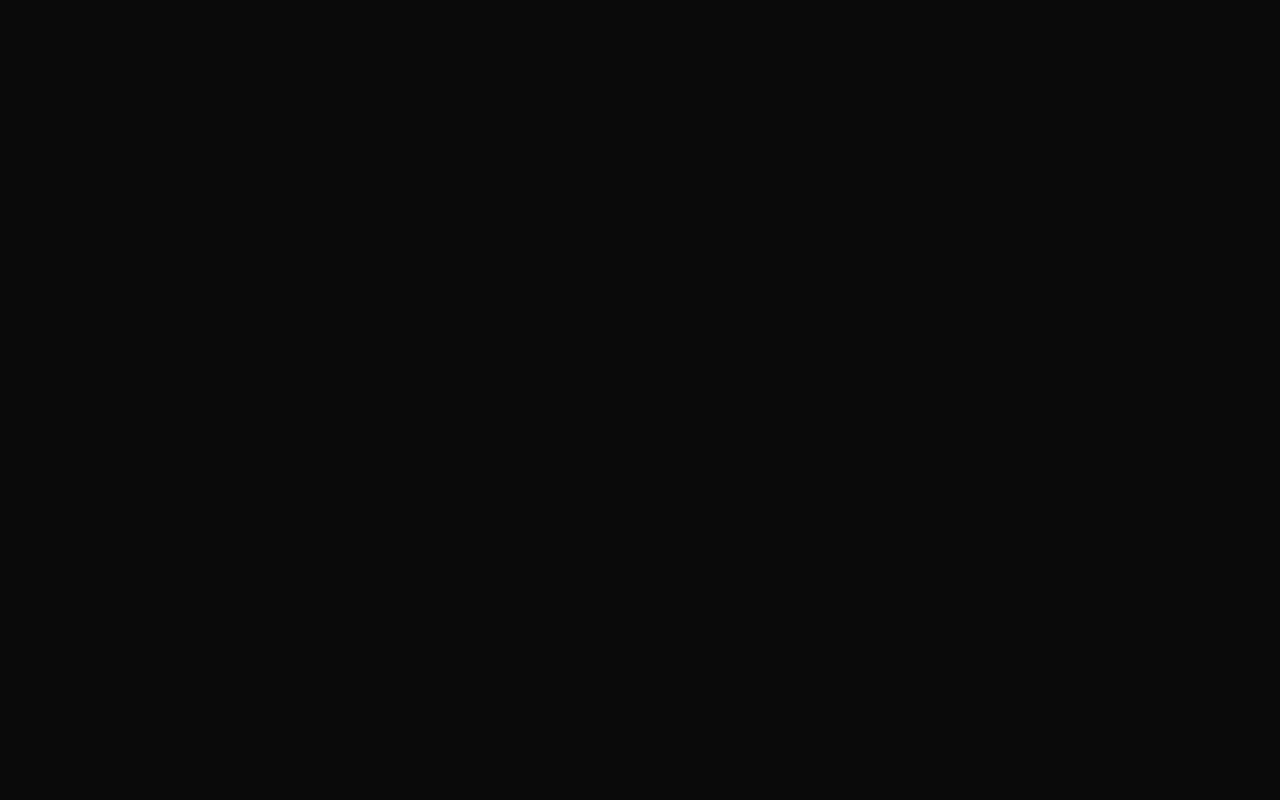
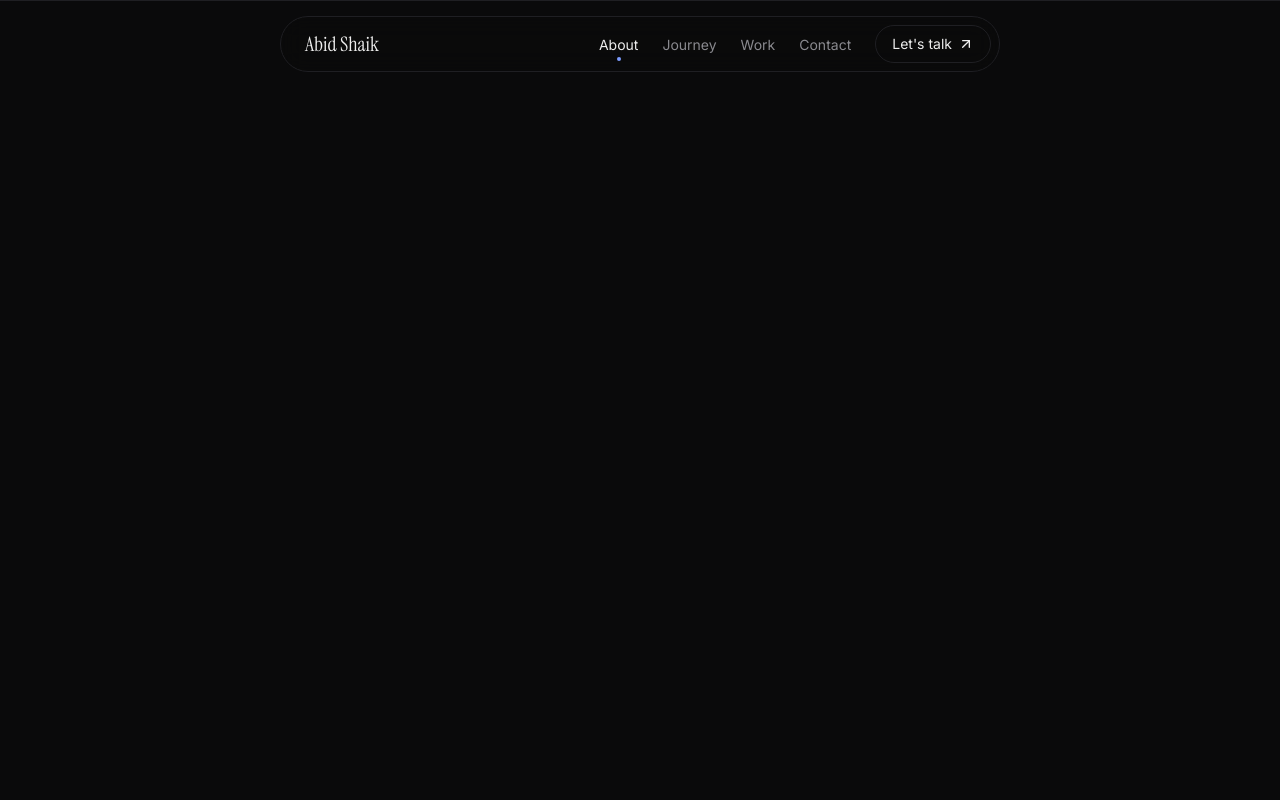
Before and after one commit to shaikabid776-ui/portfolio, a Next.js app: page / in a window 1280 px wide. Shown: the top 800 px of the page. Built offline with nearby package versions, Linux system fonts and the light colour scheme.

Commit message:
feat: add floating navbar with active section and mobile menu

```diff
--- a/src/app/globals.css
+++ b/src/app/globals.css
@@ -23,6 +23,17 @@ html {
   color-scheme: dark;
 }
 
+@media (prefers-reduced-motion: no-preference) {
+  html {
+    scroll-behavior: smooth;
+  }
+}
+
+/* Keeps section tops clear of the fixed navbar after an anchor jump. */
+section[id] {
+  scroll-margin-top: 6rem;
+}
+
 body {
   background: var(--bg);
   color: var(--fg);
--- a/src/app/layout.tsx
+++ b/src/app/layout.tsx
@@ -1,5 +1,6 @@
 import type { Metadata } from "next";
 import { Instrument_Serif, Inter, JetBrains_Mono } from "next/font/google";
+import Navbar from "@/components/Navbar";
 import "./globals.css";
 
 const instrumentSerif = Instrument_Serif({
@@ -30,7 +31,10 @@ export default function RootLayout({ children }: LayoutProps<"/">) {
       lang="en"
       className={`${instrumentSerif.variable} ${inter.variable} ${jetbrainsMono.variable} h-full antialiased`}
     >
-      <body className="min-h-full flex flex-col">{children}</body>
+      <body id="top" className="min-h-full flex flex-col">
+        <Navbar />
+        {children}
+      </body>
     </html>
   );
 }
--- a/src/app/page.tsx
+++ b/src/app/page.tsx
@@ -1,9 +1,18 @@
 import Container from "@/components/ui/Container";
+import { navigation } from "@/data/content";
 
 export default function Home() {
   return (
     <main className="flex-1">
-      <Container />
+      {navigation.links.map((link) => (
+        <section
+          key={link.sectionId}
+          id={link.sectionId}
+          className="min-h-screen border-t border-line"
+        >
+          <Container />
+        </section>
+      ))}
     </main>
   );
 }
--- /dev/null
+++ b/src/components/Navbar.tsx
@@ -0,0 +1,141 @@
+"use client";
+
+import { useEffect, useRef, useState } from "react";
+import { ArrowUpRight } from "lucide-react";
+import { navigation, profile } from "@/data/content";
+import { useActiveSection } from "@/hooks/useActiveSection";
+
+const sectionIds = navigation.links.map((link) => link.sectionId);
+
+const focusRing =
+  "outline-none focus-visible:outline-2 focus-visible:outline-offset-4 focus-visible:outline-accent";
+
+export default function Navbar() {
+  const activeSectionId = useActiveSection(sectionIds);
+  const [isMenuOpen, setIsMenuOpen] = useState(false);
+  const headerRef = useRef<HTMLElement>(null);
+  const menuButtonRef = useRef<HTMLButtonElement>(null);
+
+  useEffect(() => {
+    if (!isMenuOpen) {
+      return;
+    }
+
+    function handleKeyDown(event: KeyboardEvent) {
+      if (event.key === "Escape") {
+        setIsMenuOpen(false);
+        menuButtonRef.current?.focus();
+      }
+    }
+
+    function handlePointerDown(event: PointerEvent) {
+      if (!headerRef.current?.contains(event.target as Node)) {
+        setIsMenuOpen(false);
+      }
+    }
+
+    document.addEventListener("keydown", handleKeyDown);
+    document.addEventListener("pointerdown", handlePointerDown);
+
+    return () => {
+      document.removeEventListener("keydown", handleKeyDown);
+      document.removeEventListener("pointerdown", handlePointerDown);
+    };
+  }, [isMenuOpen]);
+
+  return (
+    <header
+      ref={headerRef}
+      className="fixed inset-x-0 top-4 z-50 mx-auto w-[calc(100%-2rem)] max-w-[720px]"
+    >
+      <div className="flex items-center gap-6 rounded-full border border-line bg-bg/70 py-2 pr-2 pl-6 backdrop-blur-md">
+        <a href="#top" className={`font-serif text-xl ${focusRing}`}>
+          {profile.name}
+        </a>
+
+        <nav className="ml-auto hidden md:block">
+          <ul className="flex items-center gap-6">
+            {navigation.links.map((link) => {
+              const isActive = link.sectionId === activeSectionId;
+
+              return (
+                <li key={link.sectionId}>
+                  <a
+                    href={`#${link.sectionId}`}
+                    aria-current={isActive ? "location" : undefined}
+                    className={`relative text-sm transition-colors hover:text-fg motion-reduce:transition-none ${
+                      isActive ? "text-fg" : "text-muted"
+                    } ${focusRing}`}
+                  >
+                    {link.label}
+                    {isActive && (
+                      <span
+                        aria-hidden="true"
+                        className="absolute -bottom-2 left-1/2 size-1 -translate-x-1/2 rounded-full bg-accent"
+                      />
+                    )}
+                  </a>
+                </li>
+              );
+            })}
+          </ul>
+        </nav>
+
+        <div className="ml-auto flex items-center gap-2 md:ml-0">
+          <a
+            href={`#${navigation.callToAction.sectionId}`}
+            className={`group flex items-center gap-1.5 rounded-full border border-line px-4 py-2 text-sm transition-colors hover:border-accent motion-reduce:transition-none ${focusRing}`}
+          >
+            {navigation.callToAction.label}
+            <ArrowUpRight
+              aria-hidden="true"
+              className="size-4 transition-colors group-hover:text-accent motion-reduce:transition-none"
+            />
+          </a>
+
+          <button
+            ref={menuButtonRef}
+            type="button"
+            aria-expanded={isMenuOpen}
+            aria-controls="mobile-navigation"
+            onClick={() => setIsMenuOpen((isOpen) => !isOpen)}
+            className={`rounded-full px-4 py-2 text-sm text-muted transition-colors hover:text-fg motion-reduce:transition-none md:hidden ${focusRing}`}
+          >
+            {navigation.menuLabel}
+          </button>
+        </div>
+      </div>
+
+      <nav
+        id="mobile-navigation"
+        hidden={!isMenuOpen}
+        className="mt-2 rounded-3xl border border-line bg-bg/90 p-2 backdrop-blur-md md:hidden"
+      >
+        <ul>
+          {navigation.links.map((link) => {
+            const isActive = link.sectionId === activeSectionId;
+
+            return (
+              <li key={link.sectionId}>
+                <a
+                  href={`#${link.sectionId}`}
+                  aria-current={isActive ? "location" : undefined}
+                  onClick={() => setIsMenuOpen(false)}
+                  className={`flex items-center gap-3 rounded-2xl px-4 py-3 text-sm transition-colors hover:text-fg motion-reduce:transition-none ${
+                    isActive ? "text-fg" : "text-muted"
+                  } ${focusRing}`}
+                >
+                  <span
+                    aria-hidden="true"
+                    className={`size-1.5 rounded-full ${isActive ? "bg-accent" : "bg-line"}`}
+                  />
+                  {link.label}
+                </a>
+              </li>
+            );
+          })}
+        </ul>
+      </nav>
+    </header>
+  );
+}
--- a/src/data/content.ts
+++ b/src/data/content.ts
@@ -38,6 +38,17 @@ export type WorkItem = {
   image?: string;
 };
 
+export type NavigationLink = {
+  label: string;
+  sectionId: string;
+};
+
+export type Navigation = {
+  links: NavigationLink[];
+  callToAction: NavigationLink;
+  menuLabel: string;
+};
+
 export const profile: Profile = {
   name: "Abid Shaik",
   role: "Frontend Engineer → Full Stack",
@@ -48,6 +59,17 @@ export const profile: Profile = {
   github: "https://github.com/shaikabid776-ui",
   linkedin: "https://linkedin.com/in/abid-shaik1",
   resume: "/Abid_Shaik_Resume.pdf",
+};
+
+export const navigation: Navigation = {
+  links: [
+    { label: "About", sectionId: "about" },
+    { label: "Journey", sectionId: "journey" },
+    { label: "Work", sectionId: "work" },
+    { label: "Contact", sectionId: "contact" },
+  ],
+  callToAction: { label: "Let's talk", sectionId: "contact" },
+  menuLabel: "Menu",
 };
 
 export const stats: Stat[] = [
--- /dev/null
+++ b/src/hooks/useActiveSection.ts
@@ -0,0 +1,38 @@
+"use client";
+
+import { useEffect, useState } from "react";
+
+export function useActiveSection(sectionIds: string[]) {
+  const [activeSectionId, setActiveSectionId] = useState<string | null>(null);
+
+  useEffect(() => {
+    const observer = new IntersectionObserver(
+      (entries) => {
+        for (const entry of entries) {
+          if (entry.isIntersecting) {
+            setActiveSectionId(entry.target.id);
+          } else {
+            // Clear the highlight when scrolling above the first section.
+            setActiveSectionId((current) =>
+              current === entry.target.id ? null : current,
+            );
+          }
+        }
+      },
+      // Only the section crossing the middle of the viewport counts as active,
+      // so two neighbouring sections are never active at the same time.
+      { rootMargin: "-50% 0px -50% 0px" },
+    );
+
+    for (const sectionId of sectionIds) {
+      const section = document.getElementById(sectionId);
+      if (section) {
+        observer.observe(section);
+      }
+    }
+
+    return () => observer.disconnect();
+  }, [sectionIds]);
+
+  return activeSectionId;
+}
```
Also changed, not shown: 1 other file (tests, documents, lock files or other folders).
